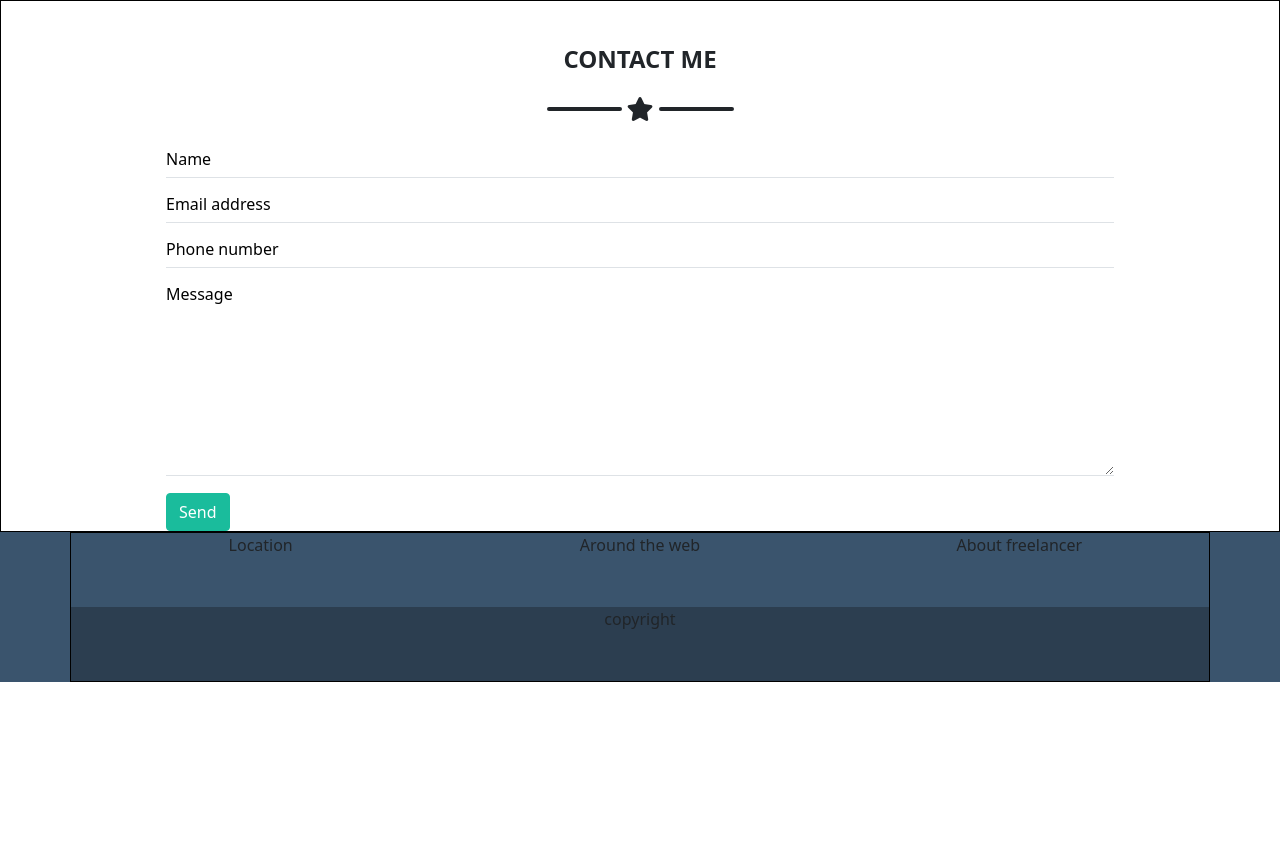
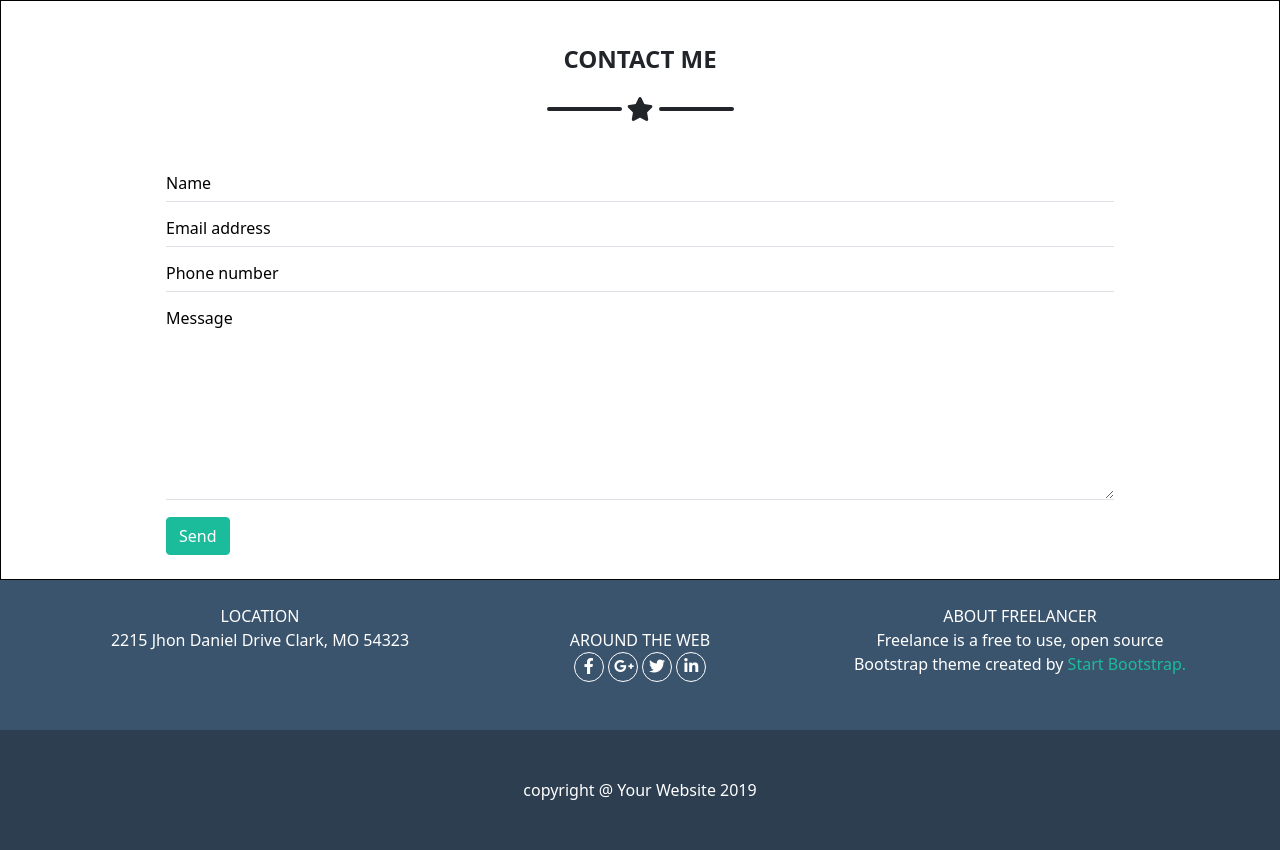
Before and after one commit to claudiuhuhulia/html-css-bootstrap-freelancer, a plain HTML site: page index.html in a window 1280 px wide. Shown: the part 1833-2683 px from the top of the page. Before the commit the page ends 2515 px from the top, so only its background shows below. Drawn offline with nearby package versions, Linux system fonts and the light colour scheme.

Commit message:
fixed_footer

```diff
--- a/index.html
+++ b/index.html
@@ -106,7 +106,7 @@
     <div class="container px-5 ">
         <div class="contact text-center">CONTACT ME</div>
         <div class="divider"><div class="line"></div><i class="fa-solid fa-star"></i><div class="line"></div></div>
-        <form class="mx-4 px-4">
+        <form class="mx-4 px-4 my-4">
             <div class="mb-2 text-start">
                 <input type="text" class="ps-0 form-control border-0 border-bottom" placeholder="Name">
               </div>
@@ -127,22 +127,33 @@
  <!-- FOOTER -->
  <footer>
     <div class="container">
-        <div class="row text-center">
+        <div class="row text-center py-4">
             <div class="col-12 col-md-4">
-                Location
+                LOCATION
+                <div class="address">
+                    2215 Jhon Daniel Drive Clark, MO 54323
+                </div>
+            </div>
+            <div class="col-12 col-md-4 my-4">
+                AROUND THE WEB
+                <div class="links">
+                    <i class="fa-brands fa-facebook-f "></i>
+                    <i class="fa-brands fa-google-plus-g"></i>
+                    <i class="fa-brands fa-twitter"></i>
+                    <i class="fa-brands fa-linkedin-in"></i>
+                </div>
             </div>
             <div class="col-12 col-md-4">
-                Around the web
+                ABOUT FREELANCER
+                <p>Freelance is a free to use, open source Bootstrap theme created by <a href="#">Start Bootstrap.</a></p>
             </div>
-            <div class="col-12 col-md-4">
-                About freelancer
-            </div>
-<div class="copyright">
-    copyright
-</div>
+
         </div>
+
     </div>
-
+    <div class="copyright text-center py-5">
+        copyright @ Your Website 2019
+                </div>
  </footer>
 </body>
 </html>
--- a/style.css
+++ b/style.css
@@ -68,11 +68,20 @@ img{
 
 footer{
     background-color: #3a546d;
+    color: white;
 }
-footer .row{
-    height: 150px;
-    border: 1px solid black;
-}
+
 .copyright{
     background-color: #2c3e50;
 }
+.links i{
+border: 1px solid white;
+padding: 5px;
+border-radius: 50%;
+height: 30px;
+width: 30px;
+}
+p a{
+    text-decoration: none;
+    color: #1abc9c;;
+}
```
